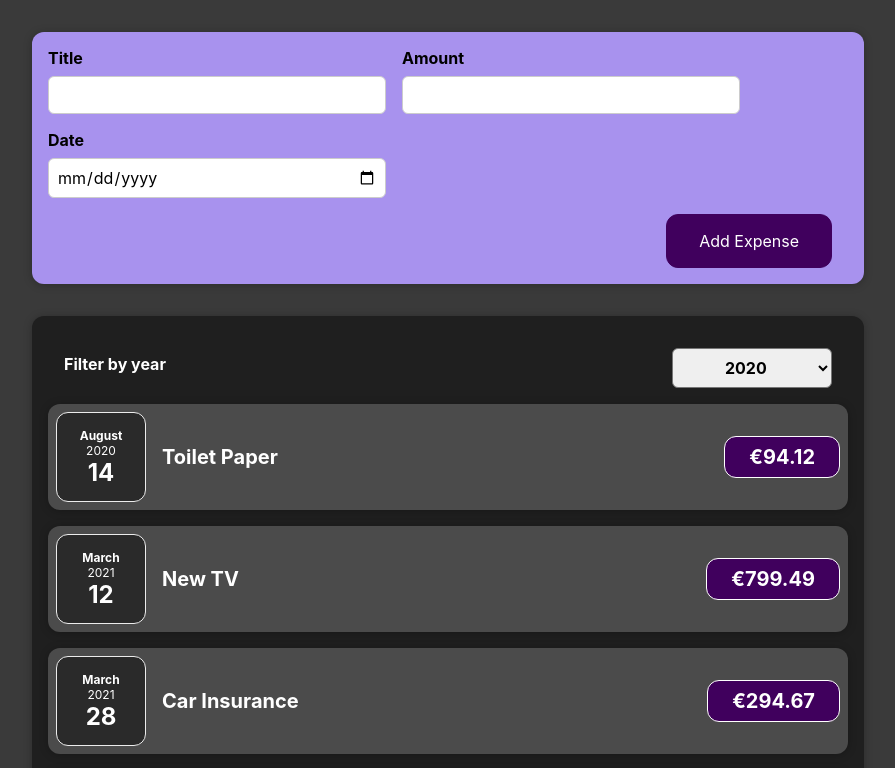
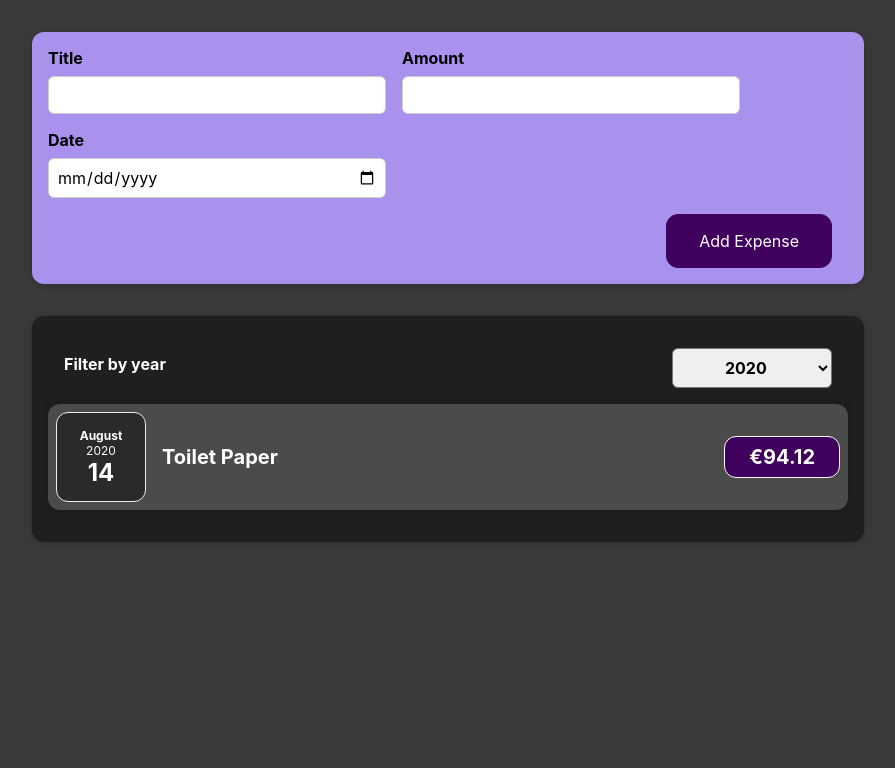
Before and after one commit to g-hoost/react-complete-guide, a React (Create React App) app: page / in a window 1280 px wide. Shown: the top 768 px of the page, without its empty margins (192-1087 px from the left). Built offline with nearby package versions, Linux system fonts and the light colour scheme.

Commit message:
filter expenses by year

```diff
--- a/src/components/Expenses/Expenses.js
+++ b/src/components/Expenses/Expenses.js
@@ -14,19 +14,31 @@ function Expenses(props)
     const filterChangeHandler = selectedYear =>
     {
         setFilteredYear(selectedYear);
-    }
+    };
+
+    const filteredExpenses = props.items.filter(expense =>
+    {
+        return expense.date.getFullYear().toString() === filteredYear;
+    });
 
     return (
         <div>
             <Card className="expenses">
-                <ExpensesFilter selected={filteredYear} onChangeFilter={filterChangeHandler} />
-                {props.items.map(expense =>
-                    <ExpenseItem
-                        key={expense.id}
-                        title={expense.title}
-                        amount={expense.amount}
-                        date={expense.date}
-                    />)}
+                <ExpensesFilter
+                    selected={filteredYear}
+                    onChangeFilter={filterChangeHandler} />
+                {filteredExpenses.length === 0 ? (
+                    <p>No Expenses found.</p>
+                ) : (
+                    filteredExpenses.map((expense) => (
+                        <ExpenseItem
+                            key={expense.id}
+                            title={expense.title}
+                            amount={expense.amount}
+                            date={expense.date}
+                        />
+                    ))
+                )}
             </Card>
         </div>
     )
```
